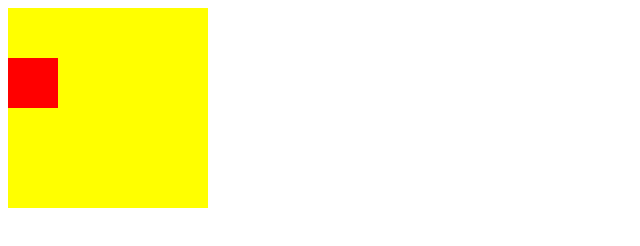
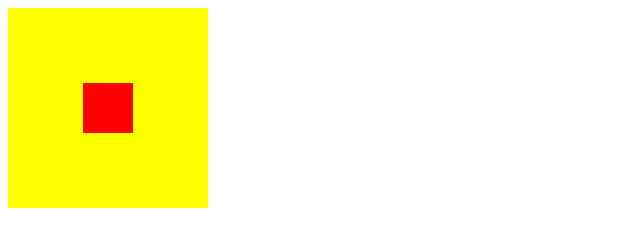
Before and after one commit to fmontalenti/Clase-17, a plain HTML site: page index.html in a window 1280 px wide. Shown: the whole page, without its empty margins (0-640 px from the left). Drawn offline with Linux system fonts and the light colour scheme.

Commit message:
flex blox

```diff
--- a/index.html
+++ b/index.html
@@ -10,15 +10,16 @@
             background-color: yellow;
             width: 200px;
             height: 200px;
-            position: relative;
+            display: flex;
+            flex-direction: column;
+            justify-content: center;
+            align-items: center;
         }
         .hijo {
             background-color: red;
             width: 50px;
             height: 50px;
-            position: absolute;
-            top: 50px;
-            transform: translateY(-50)
+
 
         }
     </style>
```
